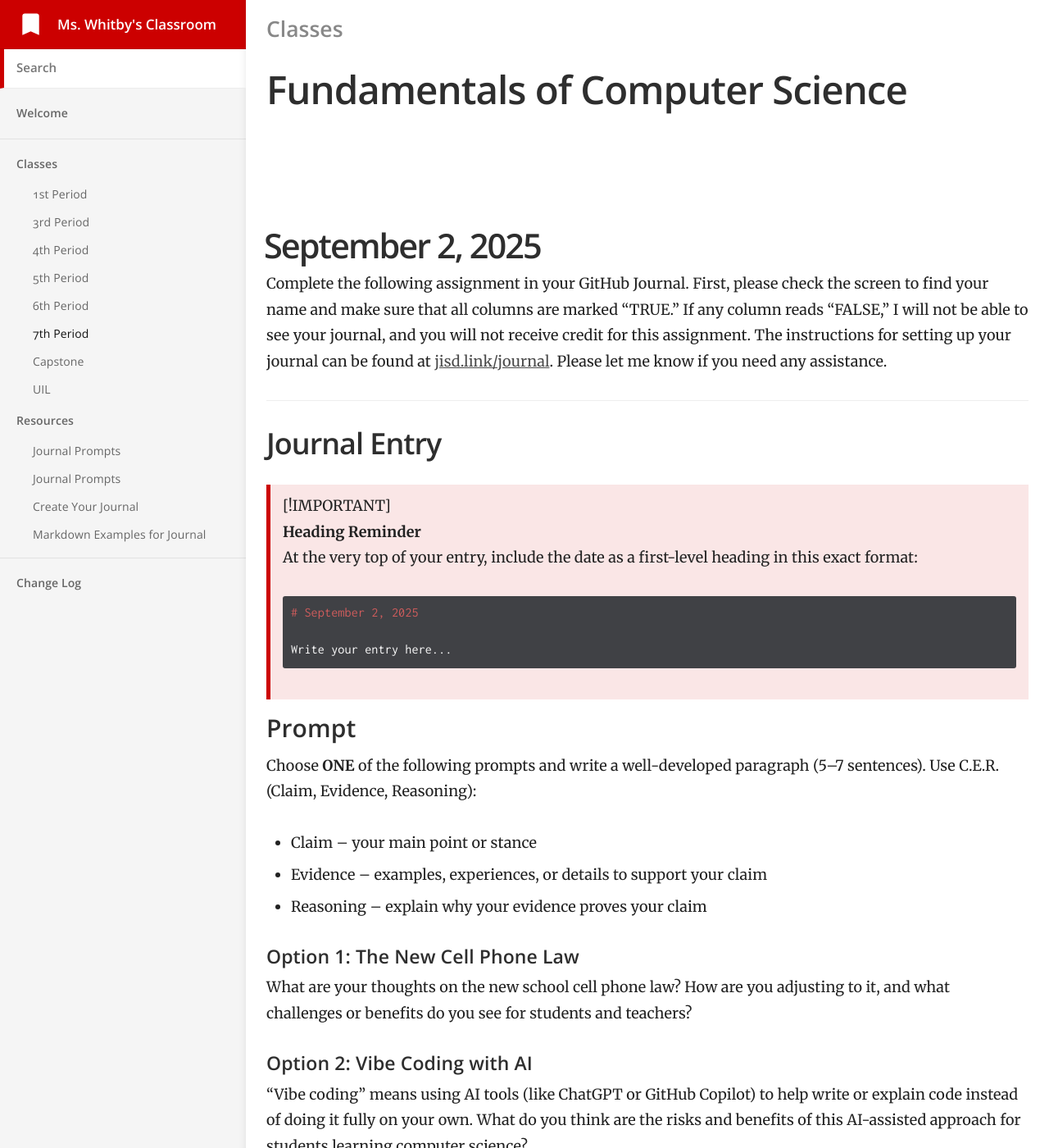
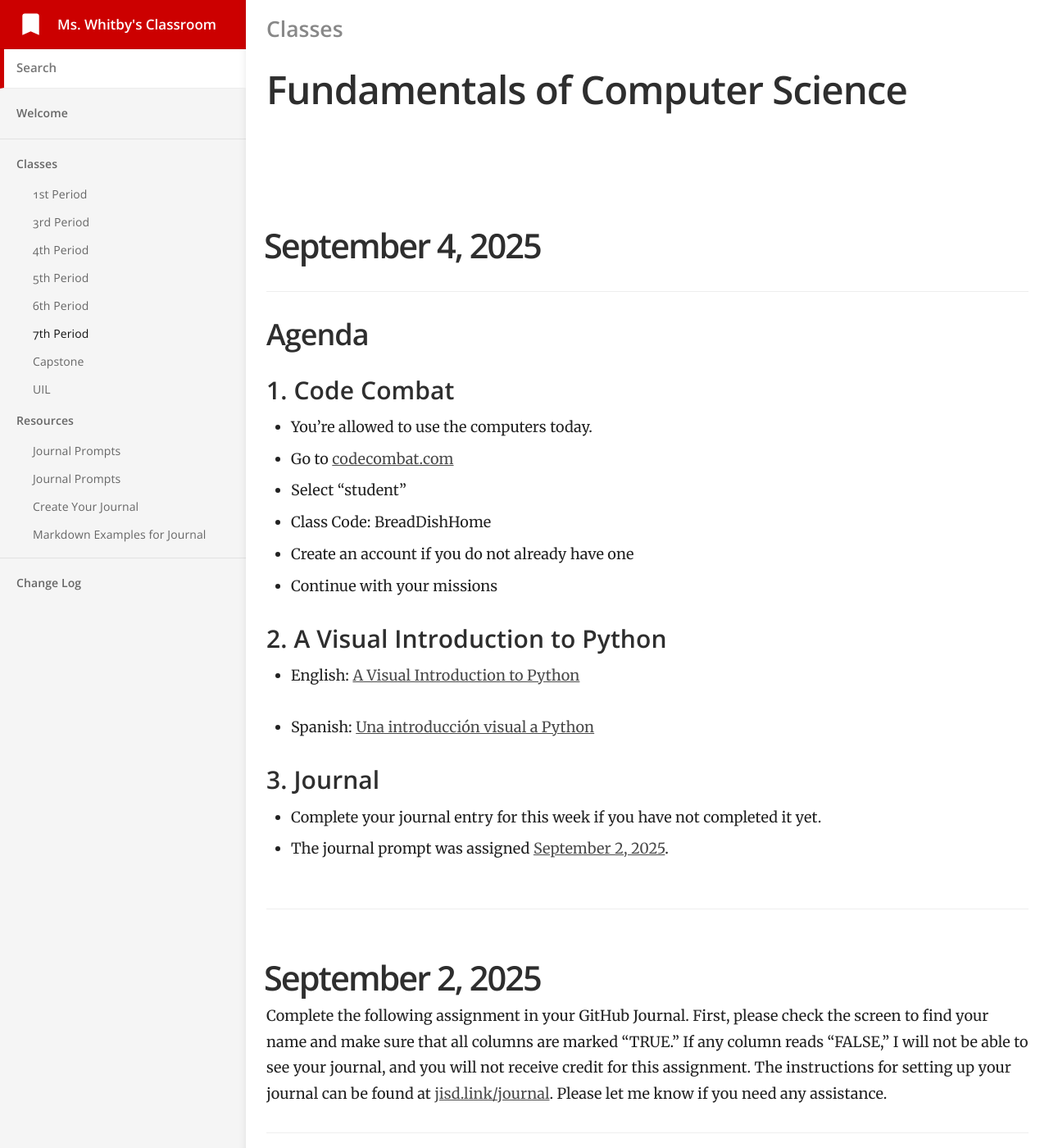
Before and after one commit to mswhitby/classroom, a Jekyll site: the page built from _docs/classes/7th.md, in a window 1280 px wide and 1400 px high. Shown: the whole window at 82% size. Built offline with Jekyll 4.4.1, drawn with Linux system fonts in a browser that asks for light colours.

Commit message:
Updated lessons

```diff
--- a/_docs/classes/7th.md
+++ b/_docs/classes/7th.md
@@ -4,6 +4,33 @@ subtitle: Fundamentals of Computer Science
 category: Classes
 order: 6
 ---
+
+# September 4, 2025
+
+## Agenda
+
+### 1. Code Combat
+
+- You're allowed to use the computers today.
+- Go to [codecombat.com](https://codecombat.com)
+- Select "student"
+- Class Code: BreadDishHome
+- Create an account if you do not already have one
+- Continue with your missions
+
+### 2. A Visual Introduction to Python
+
+- English: [A Visual Introduction to Python](https://hourofpython.trinket.io/a-visual-introduction-to-python#/welcome/an-hour-of-code)
+
+- Spanish: [Una introducción visual a Python](https://hourofpython.com/una-introduccion-visual-a-python/index.html)
+
+
+### 3. Journal
+
+- Complete your journal entry for this week if you have not completed it yet.
+- The journal prompt was assigned [September 2, 2025](https://github.com/mswhitby/classroom/blob/main/_docs/resources/journal.md#september-2-2025).
+
+----
 
 # September 2, 2025
 
```
